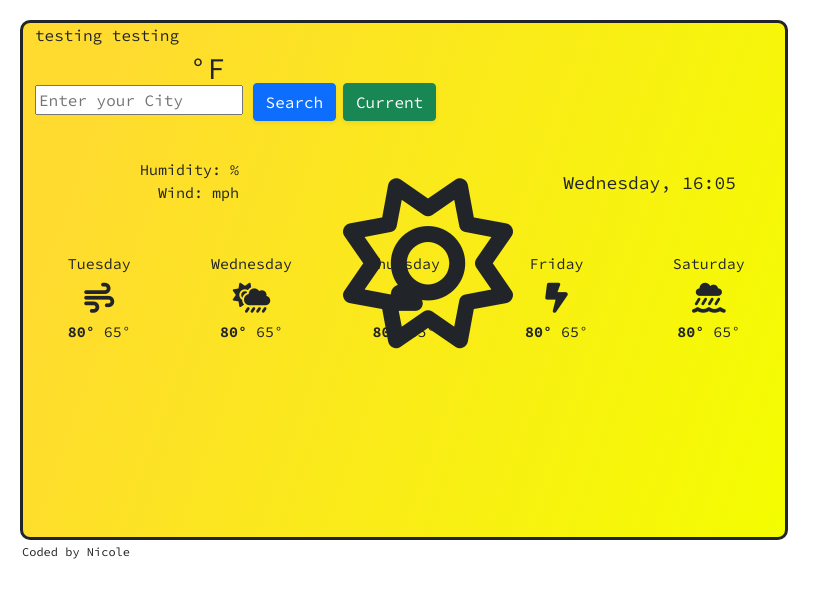
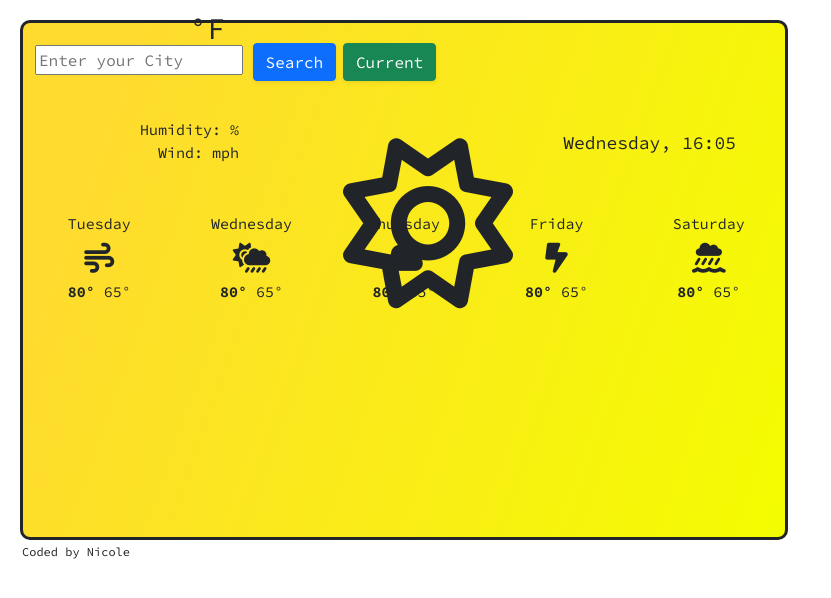
Before and after one commit to Nikoteenie/updated-weather-app, a plain HTML site: page index.html in a window 1280 px wide. Shown: the top 598 px of the page, without its empty margins (0-831 px from the left). Drawn offline with nearby package versions, Linux system fonts and the light colour scheme; no server answers; a web font is replaced by a local one.

Commit message:
it works-no longer need

```diff
--- a/index.html
+++ b/index.html
@@ -26,7 +26,7 @@
 
     <div class="container">
 
-   <p>testing testing </p>
+
       <form>
         <input type="text" placeholder="Enter your City" autocomplete="off"
                 id="chosen-city" />
```
